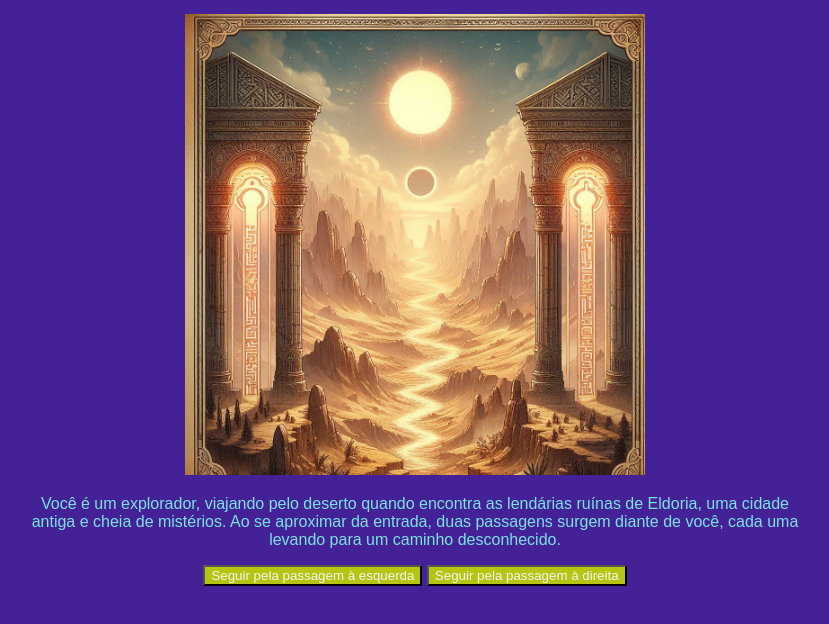
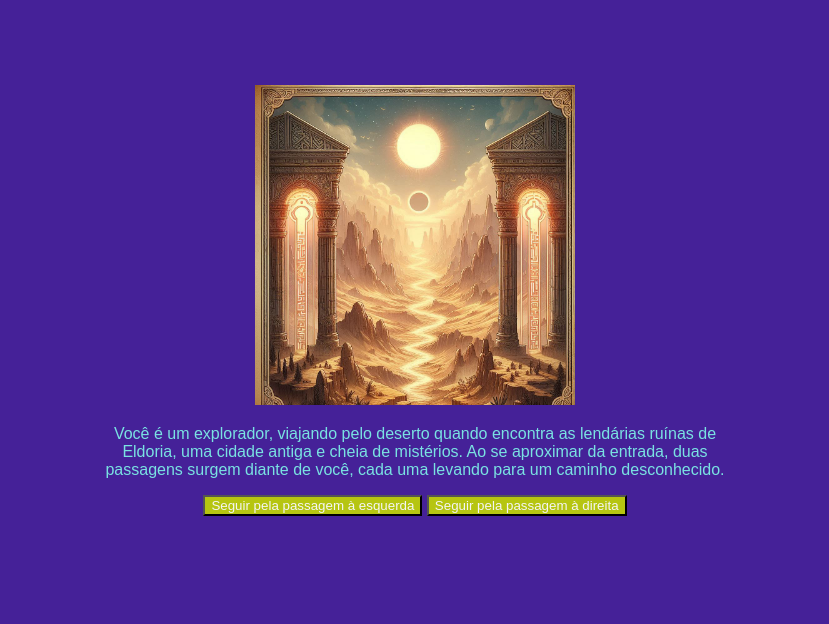
Before and after one commit to Kaiky-bot/historia-1, a plain HTML site: page index.html in a window 1280 px wide. Shown: the whole page, without its empty margins (225-1054 px from the left). Drawn offline with Linux system fonts and the light colour scheme; a web font is replaced by a local one.

Commit message:
Update style.css

```diff
--- a/style.css
+++ b/style.css
@@ -26,9 +26,9 @@ button{
 
 main{
    text-align: center;
-    max-width: 60%;
+    max-width: 50%;
 }
 
 img{
-    max-width: 60%;
+    max-width: 50%;
 }
```
